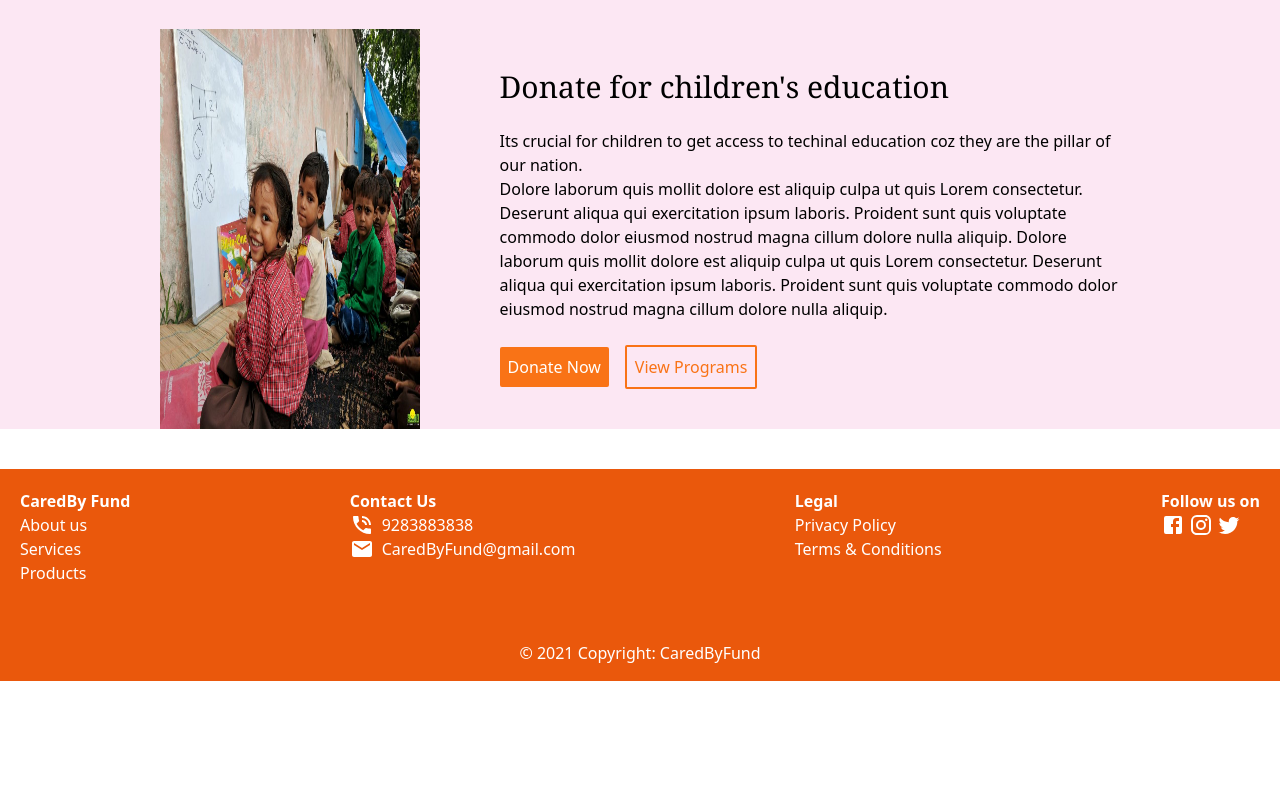
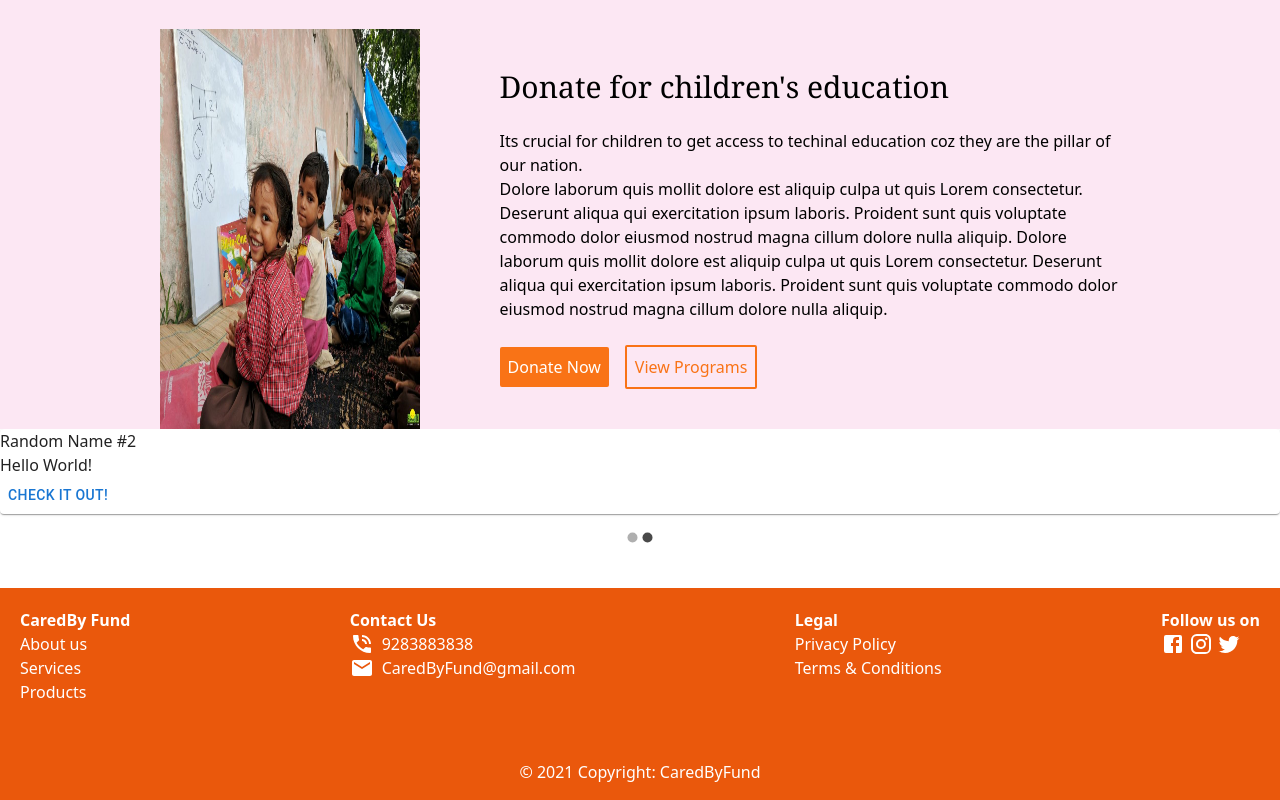
Before and after one commit to Binita-subedi13/seventh-sem-project, a React (Create React App) app: page / in a window 1280 px wide. Shown: the part 525-1325 px from the top of the page. Before the commit the page ends 1206 px from the top, so only its background shows below. Built offline with nearby package versions, Linux system fonts and the light colour scheme.

Commit message:
some changes

```diff
--- a/src/App.js
+++ b/src/App.js
@@ -1,3 +1,4 @@
+import Demo from "./components/Content/Demo";
 import Events from "./components/Content/Events";
 import Slider from "./components/Content/Slider";
 function App() {
@@ -5,6 +6,7 @@ function App() {
    <div>
    <Slider/>
    <Events/>
+   <Demo/>
    </div>
   );
 }
--- /dev/null
+++ b/src/components/Content/Demo.js
@@ -0,0 +1,40 @@
+import React from 'react';
+import Carousel from 'react-material-ui-carousel'
+import { Paper, Button } from '@mui/material'
+
+function Demo(props)
+{
+    var items = [
+        {
+            name: "Random Name #1",
+            description: "Probably the most random thing you have ever seen!"
+        },
+        {
+            name: "Random Name #2",
+            description: "Hello World!"
+        }
+    ]
+
+    return (
+        <Carousel>
+            {
+                items.map( (item, i) => <Item key={i} item={item} /> )
+            }
+        </Carousel>
+    )
+}
+
+function Item(props)
+{
+    return (
+        <Paper>
+            <h2>{props.item.name}</h2>
+            <p>{props.item.description}</p>
+
+            <Button className="CheckButton">
+                Check it out!
+            </Button>
+        </Paper>
+    )
+}
+export default Demo
```
